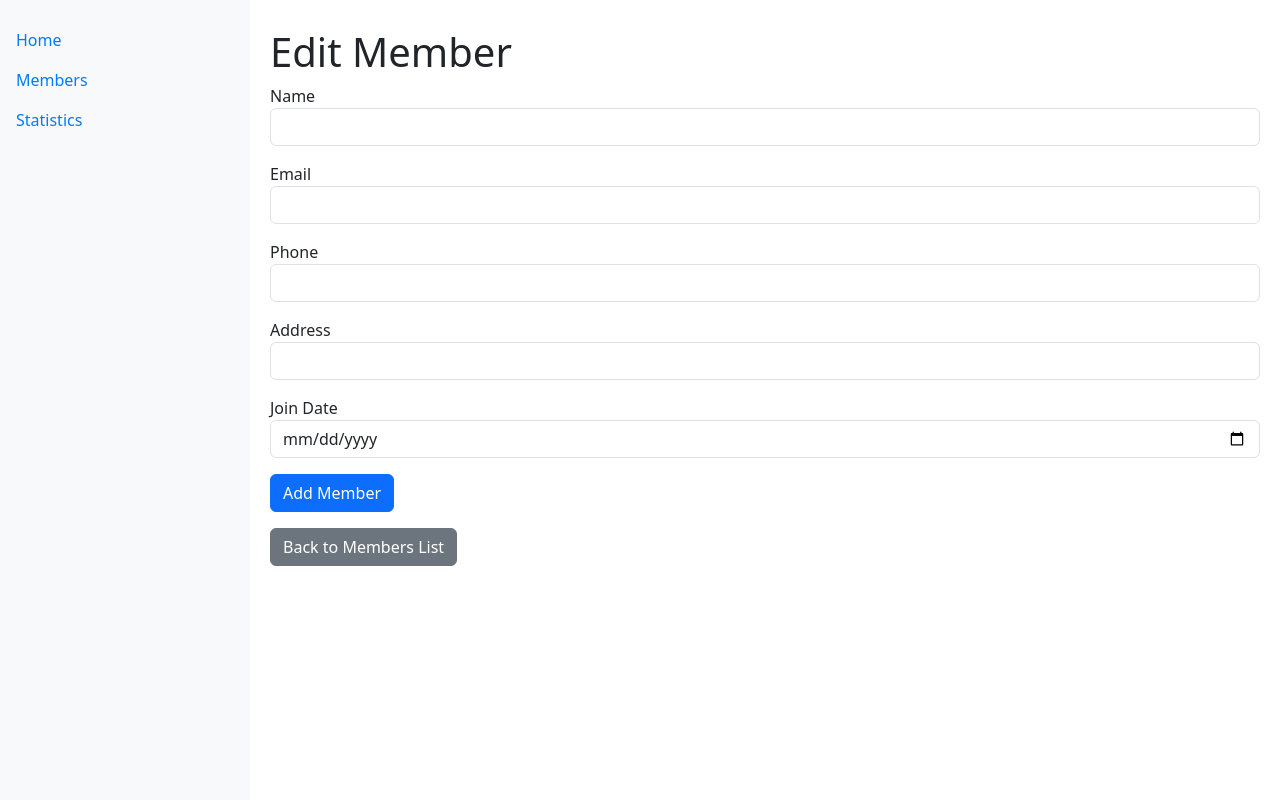
After one commit to leons-code-corner/club_management_app, a Flask app: template app/templates/edit_member.html in a window 1280 px wide. The commit adds this page. Run offline with Flask 3, Linux system fonts and the light colour scheme; the template is opened without the code that fills it: values that come from a table or form of the project are taken from there, others are empty.

Commit message:
added edit_member route, html and button on member list

```diff
--- /dev/null
+++ b/app/templates/edit_member.html
@@ -0,0 +1,45 @@
+
+
+<!-- ähnlich zu add_member, fügt aber die daten des members automatisch ein -->
+{% extends "base.html" %}
+
+{% block title %}Edit Member{% endblock %}
+
+{% block content %}
+    <h1>Edit Member {{ member.name }}</h1>
+
+    <form method="POST">
+        {{ form.hidden_tag() }}
+
+        <div class="mb-3">
+            {{ form.name.label }}<br>
+            {{ form.name(class="form-control") }}
+        </div>
+
+        <div class="mb-3">
+            {{ form.email.label }}<br>
+            {{ form.email(class="form-control") }}
+        </div>
+
+        <div class="mb-3">
+            {{ form.phone.label }}<br>
+            {{ form.phone(class="form-control") }}
+        </div>
+
+        <div class="mb-3">
+            {{ form.address.label }}<br>
+            {{ form.address(class="form-control") }}
+        </div>
+
+        <div class="mb-3">
+            {{ form.join_date.label }}<br>
+            {{ form.join_date(class="form-control") }}
+        </div>
+
+        <div>
+            {{ form.submit(class="btn btn-primary") }}
+        </div>
+    </form>
+
+    <a href="{{ url_for('main.members') }}" class="btn btn-secondary mt-3">Back to Members List</a>
+{% endblock %}
--- a/app/templates/members.html
+++ b/app/templates/members.html
@@ -24,6 +24,9 @@
                     <td>{{ member.phone }}</td>
                     <td>{{ member.address }}</td>
                     <td>{{ member.join_date.strftime('%Y-%m-%d') }}</td>
+                    <td>
+                        <a href="{{ url_for('main.edit_member', id=member.id) }}" class="btn btn-warning btn-sm">Edit</a>
+                    </td>
                 </tr>
             {% else %}
                 <tr>
```
Also changed, not shown: app/routes.py (+22 -0 lines).
